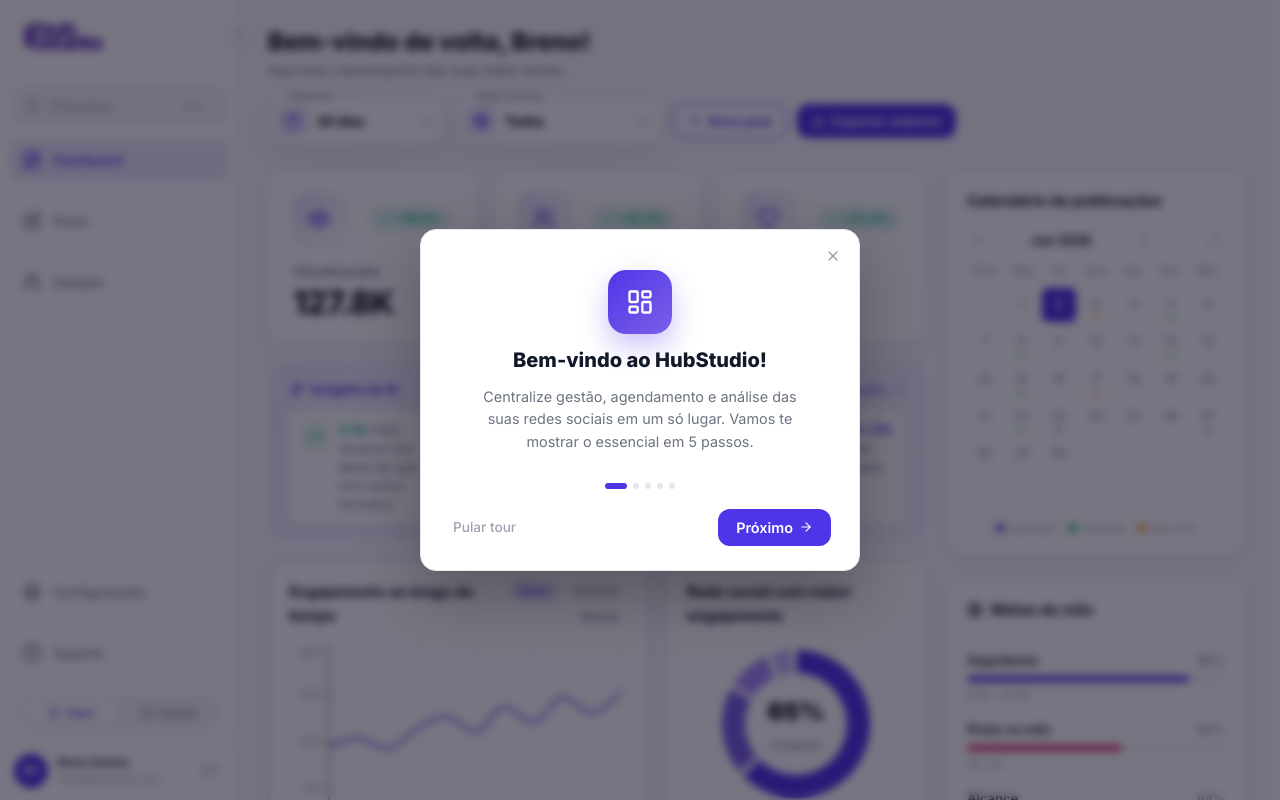
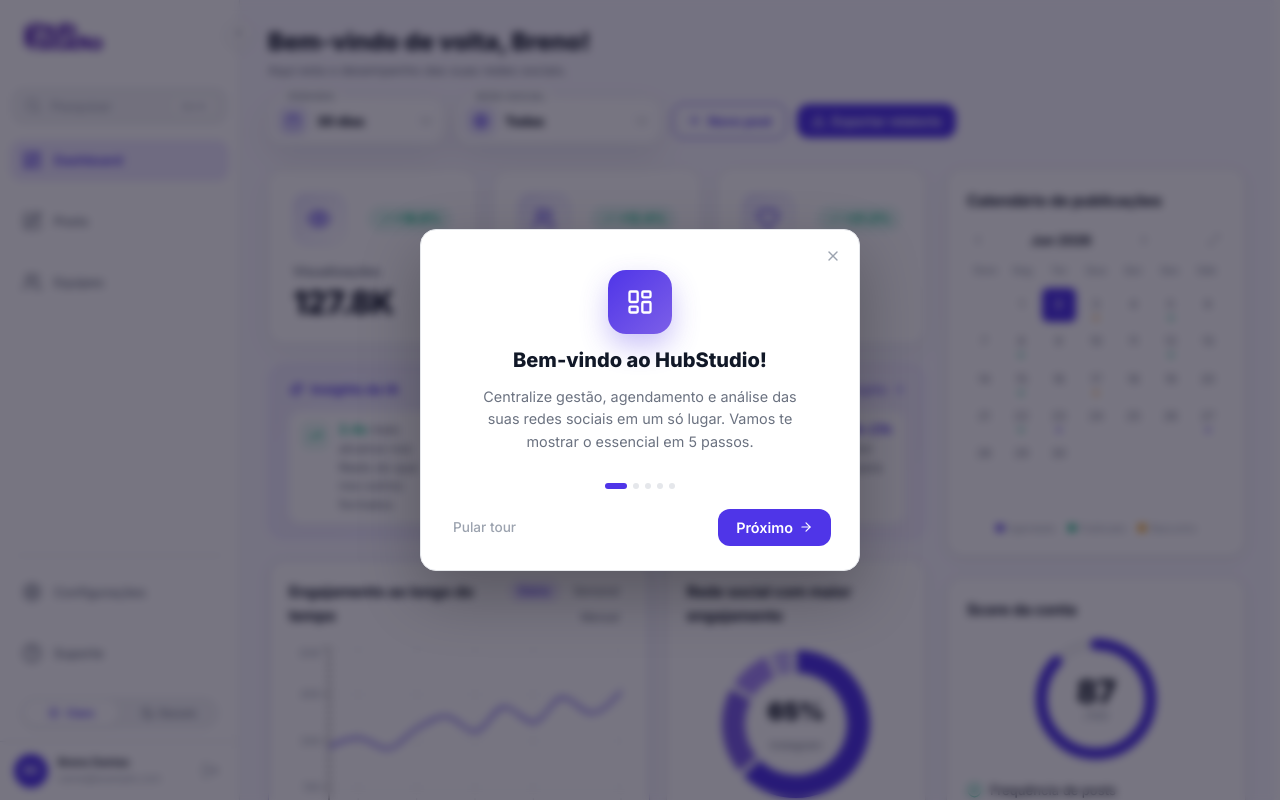
Before and after one commit to brenosemfreio/tcc, a React (Vite) app: page /dashboard in a window 1280 px wide. Both pictures are taken after typing "name@example.com", "Sample123" into the empty fields and a click on the button "Entrar". Shown: the top 800 px of the page. Built offline with nearby package versions, Linux system fonts and the light colour scheme.

Commit message:
chore: auto sync [Claude]

```diff
--- a/src/pages/Dashboard/Home/DashboardHome.css
+++ b/src/pages/Dashboard/Home/DashboardHome.css
@@ -1404,6 +1404,73 @@
 .net-compare__growth--up   { color: var(--color-success); }
 .net-compare__growth--down { color: var(--color-error); }
 
+/* ─── Account Score Card ─── */
+.account-score h3 { margin-bottom: 12px; }
+
+.account-score__gauge-wrap {
+  position: relative;
+  width: 130px;
+  height: 130px;
+  margin: 0 auto 16px;
+}
+
+.account-score__svg {
+  width: 100%;
+  height: 100%;
+}
+
+.account-score__center {
+  position: absolute;
+  inset: 0;
+  display: flex;
+  flex-direction: column;
+  align-items: center;
+  justify-content: center;
+  line-height: 1;
+}
+
+.account-score__value {
+  font-size: 2rem;
+  font-weight: 800;
+  color: var(--color-text);
+  letter-spacing: -0.02em;
+}
+
+.account-score__max {
+  font-size: 0.75rem;
+  color: var(--color-text-muted);
+  font-weight: 500;
+  margin-top: 2px;
+}
+
+.account-score__list {
+  display: flex;
+  flex-direction: column;
+  gap: 8px;
+  margin-bottom: 14px;
+}
+
+.account-score__item {
+  display: flex;
+  align-items: center;
+  gap: 8px;
+  font-size: 0.8125rem;
+  font-weight: 500;
+  color: var(--color-text);
+}
+
+.account-score__item--good svg { color: #10B981; }
+.account-score__item--warn svg { color: #F59E0B; }
+
+.account-score__msg {
+  font-size: 0.78rem;
+  color: var(--color-text-secondary);
+  text-align: center;
+  padding-top: 12px;
+  border-top: 1px solid var(--color-border-light);
+  line-height: 1.5;
+}
+
 /* ─── Goals Card ─── */
 .goals { display: flex; flex-direction: column; gap: 6px; }
 .goals .chart-card__header h3 {
--- a/src/pages/Dashboard/Home/DashboardHome.jsx
+++ b/src/pages/Dashboard/Home/DashboardHome.jsx
@@ -25,7 +25,7 @@ import ContentReachCard from './components/ContentReachCard'
 import TopPostsCard from './components/TopPostsCard'
 import ScheduleCTA from './components/ScheduleCTA'
 import MiniCalendar from './components/MiniCalendar'
-import GoalsCard from './components/GoalsCard'
+import AccountScoreCard from './components/AccountScoreCard'
 import AISuggestionsCard from './components/AISuggestionsCard'
 import RecentPostsCard from './components/RecentPostsCard'
 
@@ -202,12 +202,7 @@ export default function DashboardHome() {
             />
           </motion.div>
 
-          <motion.div
-            className="chart-card chart-card--goals"
-            variants={fadeUp} initial="hidden" animate="visible" custom={2}
-          >
-            <GoalsCard />
-          </motion.div>
+          <AccountScoreCard />
 
           <AISuggestionsCard
             suggestions={aiSuggestions}
--- /dev/null
+++ b/src/pages/Dashboard/Home/components/AccountScoreCard.jsx
@@ -0,0 +1,74 @@
+import { motion } from 'framer-motion'
+import { LuCircleCheck, LuTriangleAlert } from 'react-icons/lu'
+import { dashFadeUp as fadeUp } from '../../../../styles/animations'
+
+const SCORE = 87
+
+const ITEMS = [
+  { label: 'Frequência de posts', status: 'good' },
+  { label: 'Crescimento',         status: 'good' },
+  { label: 'Engajamento',         status: 'good' },
+  { label: 'Stories',             status: 'warn' },
+  { label: 'Taxa de resposta',    status: 'warn' },
+]
+
+const getMessage = (score) => {
+  if (score >= 80) return 'Continue assim! Você está indo muito bem.'
+  if (score >= 60) return 'Bom progresso! Ainda há espaço para crescer.'
+  return 'Atenção: algumas áreas precisam de melhoria.'
+}
+
+const CIRCUMFERENCE = 2 * Math.PI * 42
+const progress = (SCORE / 100) * CIRCUMFERENCE
+
+export default function AccountScoreCard() {
+  return (
+    <motion.div
+      className="chart-card account-score"
+      variants={fadeUp} initial="hidden" animate="visible" custom={1}
+    >
+      <h3>Score da conta</h3>
+
+      <div className="account-score__gauge-wrap">
+        <svg viewBox="0 0 100 100" className="account-score__svg" aria-hidden="true">
+          <circle
+            cx="50" cy="50" r="42"
+            fill="none"
+            stroke="var(--color-bg-tertiary)"
+            strokeWidth="9"
+          />
+          <motion.circle
+            cx="50" cy="50" r="42"
+            fill="none"
+            stroke="#4F35E8"
+            strokeWidth="9"
+            strokeLinecap="round"
+            strokeDasharray={CIRCUMFERENCE}
+            initial={{ strokeDashoffset: CIRCUMFERENCE }}
+            animate={{ strokeDashoffset: CIRCUMFERENCE - progress }}
+            transition={{ duration: 1.2, ease: 'easeOut', delay: 0.3 }}
+            transform="rotate(-90 50 50)"
+          />
+        </svg>
+        <div className="account-score__center">
+          <strong className="account-score__value">{SCORE}</strong>
+          <span className="account-score__max">/100</span>
+        </div>
+      </div>
+
+      <ul className="account-score__list">
+        {ITEMS.map(({ label, status }) => (
+          <li key={label} className={`account-score__item account-score__item--${status}`}>
+            {status === 'good'
+              ? <LuCircleCheck size={15} aria-hidden="true" />
+              : <LuTriangleAlert size={15} aria-hidden="true" />
+            }
+            <span>{label}</span>
+          </li>
+        ))}
+      </ul>
+
+      <p className="account-score__msg">{getMessage(SCORE)}</p>
+    </motion.div>
+  )
+}
```
